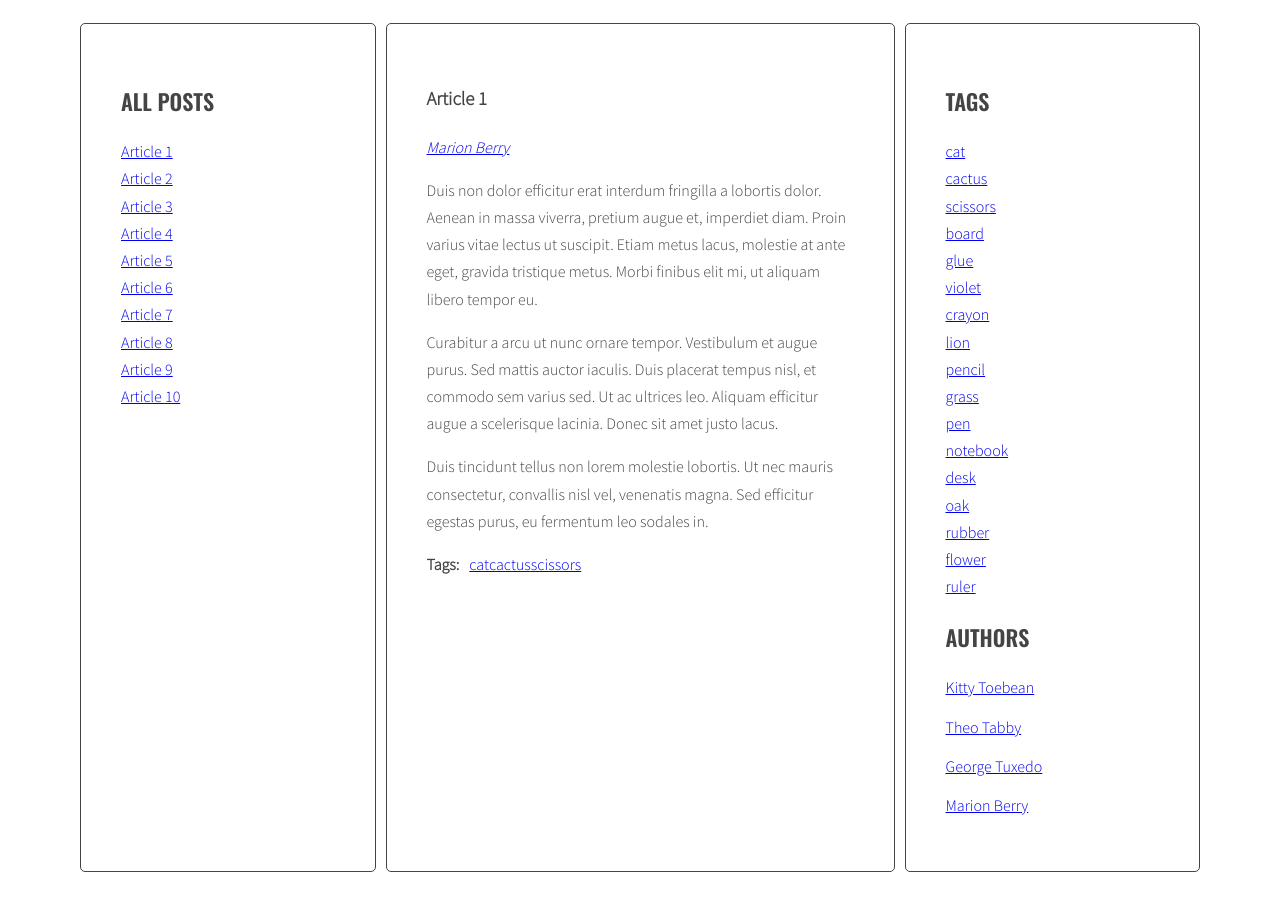
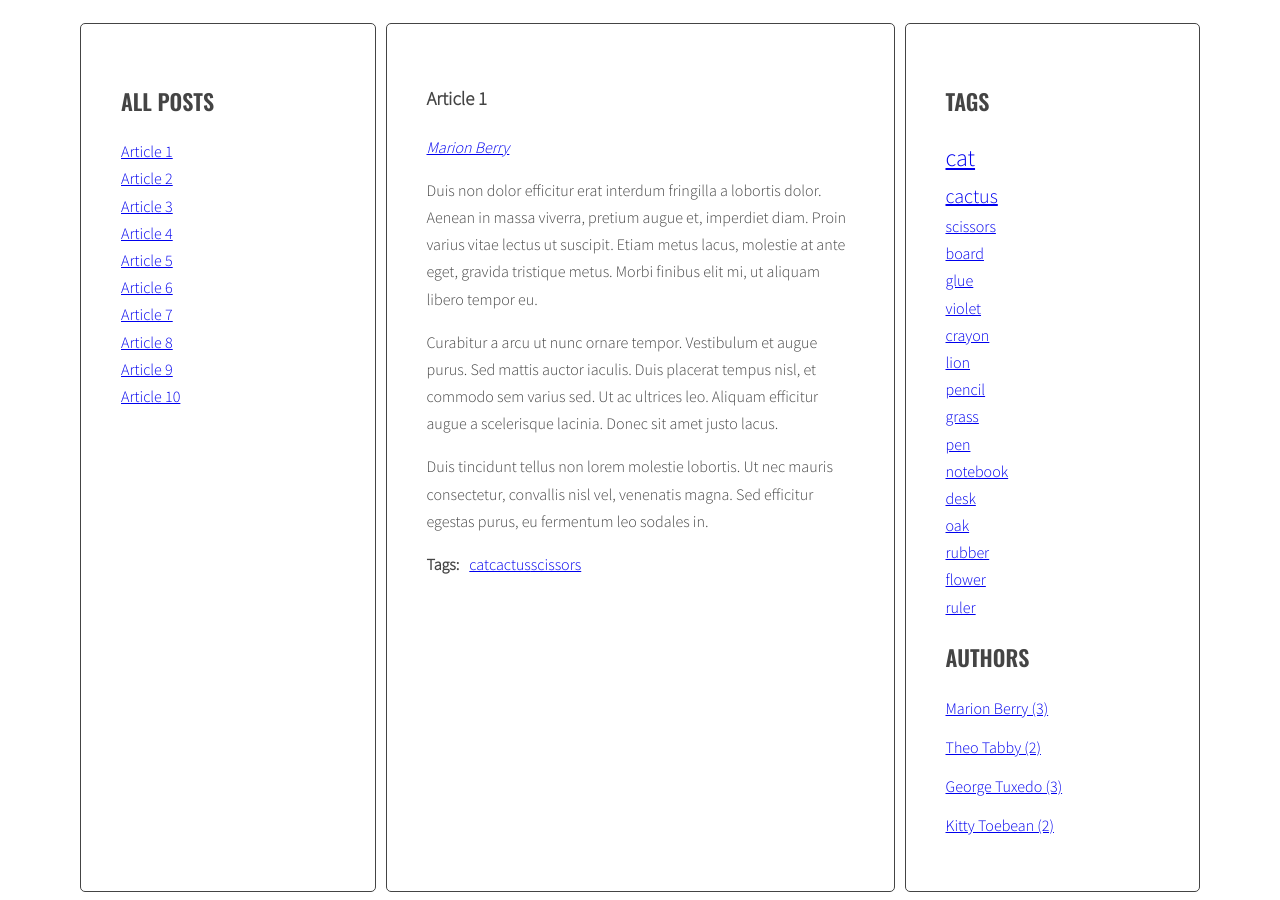
Before and after one commit to adkurczynski/javascript-blog, a website: page index.html in a window 1280 px wide. Shown: the part 220-1120 px from the top of the page. Drawn offline with nearby package versions, Linux system fonts and the light colour scheme.

Commit message:
Add authors list

```diff
--- a/index.html
+++ b/index.html
@@ -223,26 +223,7 @@
             </ul>
             <h2 class="section-title">Authors</h2>
             <ul class="list authors">
-              <li>
-                <a href="#">
-                  <span class="author-name">Kitty Toebean</span>
-                </a>
-              </li>
-              <li>
-                <a href="#">
-                  <span class="author-name">Theo Tabby</span>
-                </a>
-              </li>
-              <li>
-                <a href="#">
-                  <span class="author-name">George Tuxedo</span>
-                </a>
-              </li>
-              <li>
-                <a href="#">
-                  <span class="author-name">Marion Berry</span>
-                </a>
-              </li>
+
             </ul>
           </aside>
         </main>
--- a/js/script.js
+++ b/js/script.js
@@ -122,10 +122,11 @@ function generateTags(){
   /*START LOOP: for each tag in allTags */
   for(let tag in allTags){
     /*generate code of a link and add it to allTagsHTML*/
-    const tagLinkHTML = ' <li><a class="tag-size-' +calculateTagClass(allTags[tag], tagsParams)+ '" href="#tag-' + tag + '">' + tag +' </a></li>';
+    const tagLinkHTML = ' <li><a class="' + optCloudClassPrefix + '' +  calculateTagClass(allTags[tag], tagsParams) + '" href="#tag-' + tag + '">' + tag +' </a></li>';
     console.log('tagLinkHTML');
     allTagsHTML += tagLinkHTML;
   }
+
   /* END LOOP for each tag i allTags */
   /*add html grom allTagsHTML to taglist */
   tagList.innerHTML = allTagsHTML;
@@ -143,6 +144,7 @@ function calculateTagsParams(tags){
   }
   return params;
 }
+
 function tagClickHandler(event){
   /* prevent default action for this event */
   event.preventDefault();
@@ -188,21 +190,39 @@ function addClickListenersToTags(){
   }
   /* END LOOP: for each link */
 }
-addClickListenersToTags();
 
 function generateAuthors(){
   /* find authors*/
   const articles = document.querySelectorAll('.post');
+
+  let allAuthors = {};
   /*for each article*/
   for(let article of articles){
     const authorWrapper = article.querySelector(optArticleAuthorSelector);
     let html ='';
     const author = article.getAttribute('data-author');
-    const linkHTML = '<a href="#author-' + author + '">' + author+ '</a>';
+    const linkHTML = '<a href="#author-' + author + '">' + author + '</a>';
     html = linkHTML + html;
+    if(!allAuthors.hasOwnProperty(author)){
+      allAuthors[author] = 1;
+    }else {
+      allAuthors[author]++;
+    }
+
     console.log(html);
     authorWrapper.insertAdjacentHTML('afterbegin', html);
   }
+  const authorList = document.querySelector(optAuthorListSelcector);
+  let allAuthorsHTML = '';
+  for(let author in allAuthors){
+    const authorLinkHTML = '<li><a href="#"><span class="author-name">' + author + ' (' + allAuthors[author] +   ')</span></a></li>';
+    console.log(author);
+    allAuthorsHTML += authorLinkHTML;
+  }
+  authorList.innerHTML = allAuthorsHTML;
+
+
+
 }
 
 function authorClickHandler(event){
@@ -217,6 +237,7 @@ function authorClickHandler(event){
   }
   generateTitleLinks('[data-author="' + link  + '"]');
 }
+
 function addClickListenersToAuthors(){
   const authorLinks = document.querySelectorAll('.post-author a');
   console.log(authorLinks);
@@ -226,7 +247,7 @@ function addClickListenersToAuthors(){
     console.log(authorLink);
   }
 }
-addClickListenersToAuthors();
+
 
 const optArticleSelector = '.post',
   optTitleSelector = '.post-title',
@@ -234,12 +255,15 @@ const optArticleSelector = '.post',
   optArticleTagsSelector = '.post-tags .list',
   optArticleAuthorSelector = '.post-author',
   optCloudClassCount = 5,
-  optCloudClassPrefix = 'tag-size-';
+  optCloudClassPrefix = 'tag-size-',
+  optAuthorListSelcector = '.authors';
 
 generateTitleLinks();
 
 generateTags();
 
+addClickListenersToTags();
+
 generateAuthors();
 
 addClickListenersToAuthors();
--- a/sass/style.scss
+++ b/sass/style.scss
@@ -122,3 +122,15 @@ body {
     margin: 0 10px 0 0;
   }
 }
+.tags {
+  display: inline;
+}
+.tag-size-5 {
+  font-size: 24px;
+}
+.tag-size-3 {
+  font-size: 20px
+}
+.tag-size-1 {
+  font-size: 16px;
+}
```
Also changed, not shown: css/style.css, 1 other file.
